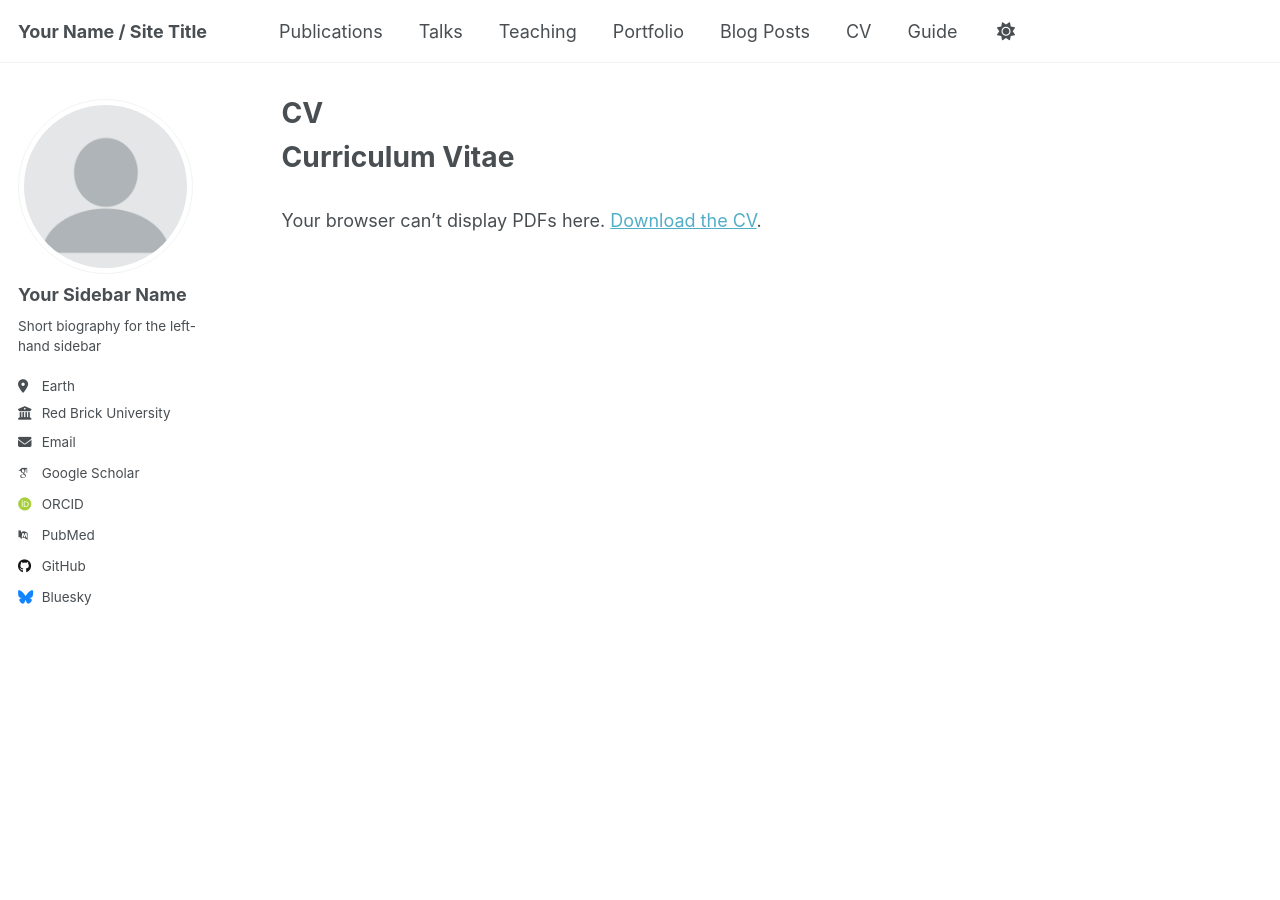
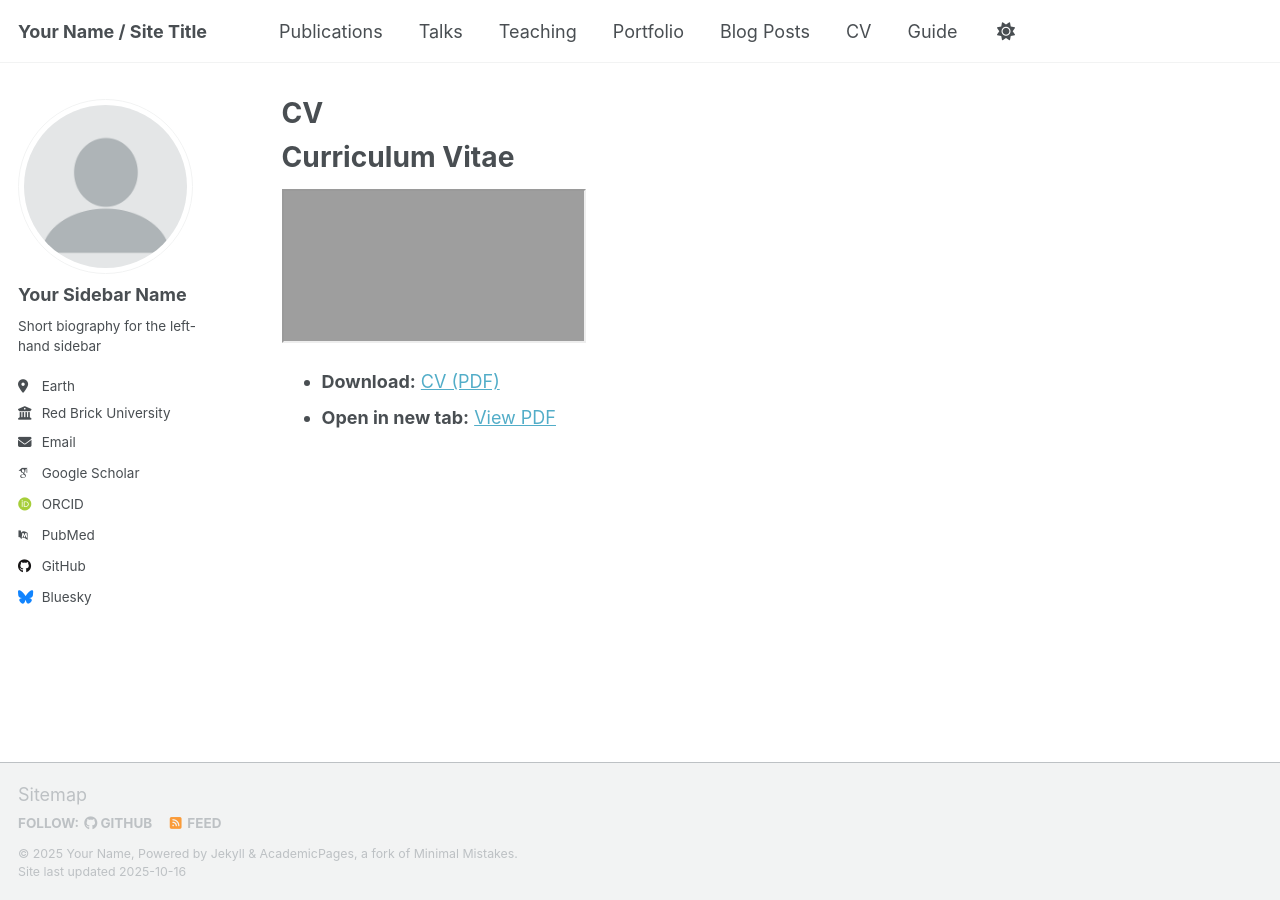
Before and after one commit to DengXianqi/dengxianqi.github.io, a Jekyll site: the page built from _pages/cv.md, in a window 1280 px wide and 900 px high. Built offline with Jekyll 4.4.1, drawn with Linux system fonts in a browser that asks for light colours; some web fonts are replaced; a script that is not in the unit is left out.

Commit message:
Update cv.md

```diff
--- a/_pages/cv.md
+++ b/_pages/cv.md
@@ -8,11 +8,17 @@ redirect_from:
 ---
 # Curriculum Vitae
 
-<!-- Optional: inline embed (works on Pages; falls back to link) -->
+<!-- Optional: inline embed (works on Pages; falls back to link)
 <object data="{{ 'https://dengxianqi.github.io/files/Resume-V3.pdf' | relative_url }}" type="application/pdf" width="100%" height="900">
   <p>Your browser can’t display PDFs here.
   <a href="{{ 'https://dengxianqi.github.io/files/Resume-V3.pdf' | relative_url }}">Download the CV</a>.</p>
-</object>
+</object> -->
+
+<iframe
+  class="pdf-frame"
+  src="{{ 'https://dengxianqi.github.io/files/Resume-V3.pdf#view=FitH' | relative_url }}"
+  type="application/pdf">
+</iframe>
 
 - **Download:** [CV (PDF)]({{ 'https://dengxianqi.github.io/files/Resume-V3.pdf' | relative_url }})
 - **Open in new tab:** <a href="{{ 'https://dengxianqi.github.io/files/Resume-V3.pdf' | relative_url }}" target="_blank" rel="noopener">View PDF</a>
```
